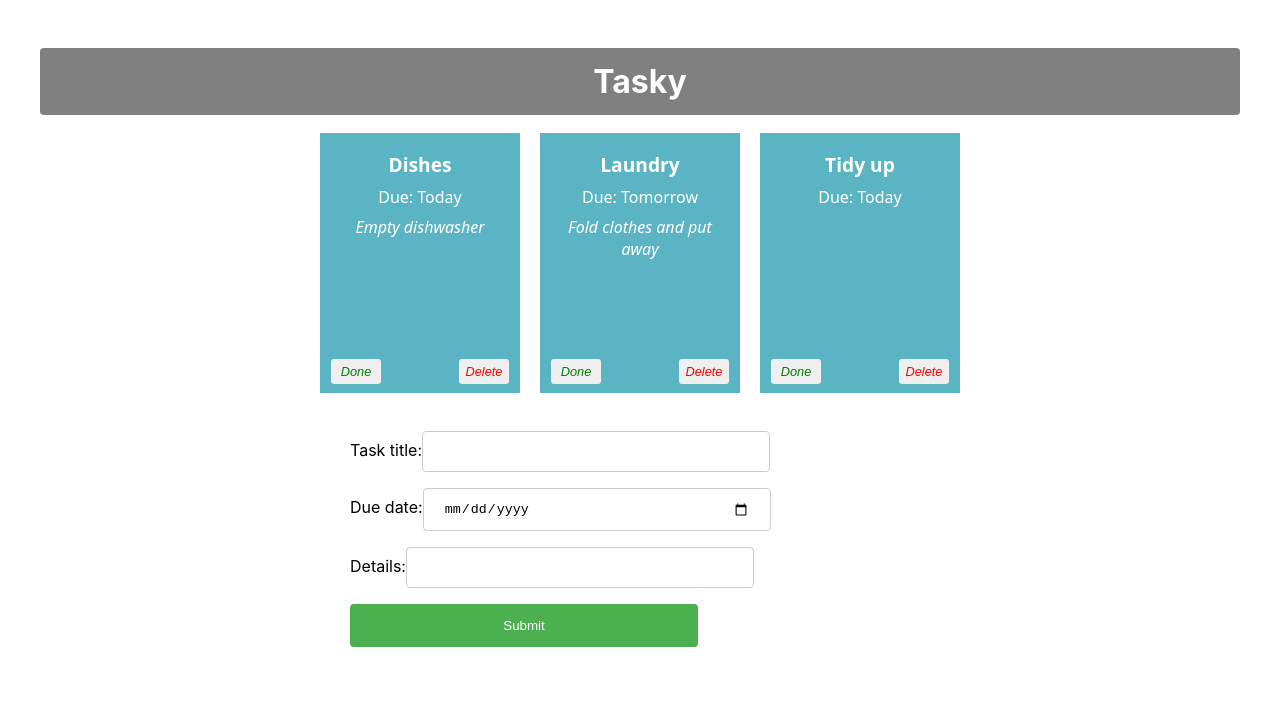
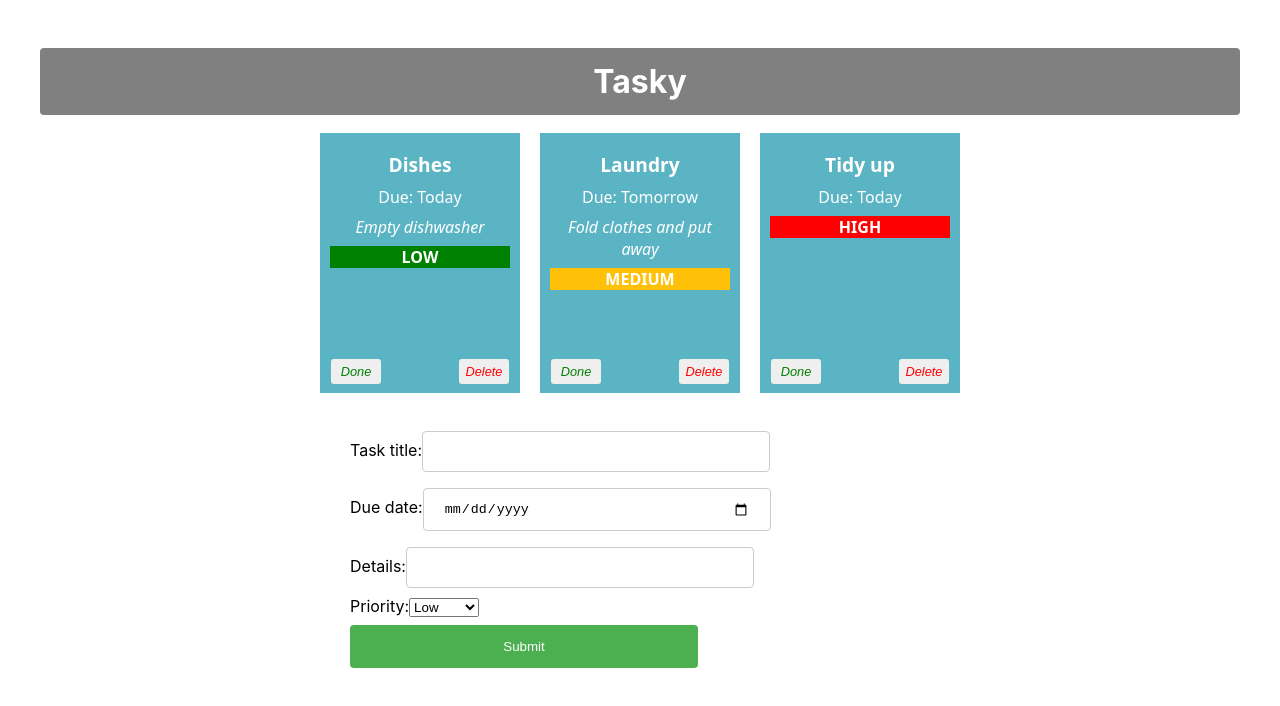
Before and after one commit to Ayo67/react-basics-labs, a React (Create React App) app in the folder tasky/: page / in a window 1280 px wide. Shown: the top 706 px of the page. Built offline with nearby package versions, Linux system fonts and the light colour scheme.

Commit message:
Tasky Lab 2 - Exercises done

```diff
--- a/tasky/src/App.css
+++ b/tasky/src/App.css
@@ -98,3 +98,21 @@ form {
   width: 50%;
   margin: auto;
 }
+
+/* Low priority: Greenish color */
+.card.low {
+  background-color: #5bb4c4;
+  border: 2px solid #2b8a87; /* Darker teal */
+}
+
+/* Medium priority: Yellow/orange */
+.card.medium {
+  background-color: #ffa94d;
+  border: 2px solid #ff8800; /* Darker orange */
+}
+
+/* High priority: Red */
+.card.high {
+  background-color: #ff6b6b;
+  border: 2px solid #d9534f; /* Darker red */
+}
--- a/tasky/src/App.js
+++ b/tasky/src/App.js
@@ -7,23 +7,23 @@ import { v4 as uuidv4} from 'uuid';
 function App() {
   const [ taskState, setTaskState ] = useState({
     tasks: [
-      { id: 1, title:"Dishes", description: "Empty dishwasher", deadline: "Today", done: false },
-      { id: 2, title: "Laundry", description: "Fold clothes and put away", deadline: "Tomorrow", done: false },
-      { id: 3, title: "Tidy up", deadline: "Today", done: false}
+      { id: 1, title:"Dishes", description: "Empty dishwasher", deadline: "Today", done: false, priority: "Low" },
+      { id: 2, title: "Laundry", description: "Fold clothes and put away", deadline: "Tomorrow", done: false,priority: "Medium" },
+      { id: 3, title: "Tidy up", deadline: "Today", done: false,priority: "High"}
     ]
   });
 
   const [ formState, setFormState ] = useState({
     title: "",
     description: "",
-    deadline: ""
+    deadline: "",
+    priority:"low"
   });
 
   const doneHandler = (taskIndex) => {
     const tasks = [...taskState.tasks];
     tasks[taskIndex].done = !tasks[taskIndex].done;
     setTaskState({tasks});
-    console.log(`${taskIndex} ${tasks[taskIndex].done}`);
   }
 
   const deleteHandler = (taskIndex) => {
@@ -72,6 +72,7 @@ function App() {
           title={task.title}
           description={task.description}
           deadline={task.deadline}
+          priority={task.priority}
           key={task.id}
           done={task.done}
           markDone={() => doneHandler(index)}
--- a/tasky/src/components/Form.js
+++ b/tasky/src/components/Form.js
@@ -19,8 +19,18 @@ const AddTaskForm = (props) => {
         Details:
         <input type="text" name="description" onChange={(event) => props.change(event)} />
     </label>
+    <br />
+    <label>
+          Priority:
+          <select name="priority" required onChange={(event) => props.change(event)} >
+            <option value="Low">Low</option>
+            <option value="Medium">Medium</option>
+            <option value="High">High</option>
+          </select>
+        </label>
+        <br />
         <input type="submit" value="Submit" />
-        </form>
+      </form>
     </div>
   )
 };
--- a/tasky/src/components/Task.js
+++ b/tasky/src/components/Task.js
@@ -2,16 +2,15 @@ import React from 'react';
 
 const Task = (props) => {
     return (
-
             <div className="card" style={{backgroundColor: props.done ? 'lightgrey' : '#5bb4c4'}}>
             <p className="title">{props.title}</p>
             <p>Due: {props.deadline}</p>
-            <p className="description">{props.description}
+            <p className="description">{props.description}</p>
+            <p className="priority" style={{ backgroundColor: props.priority === "Low" ? "green" : props.priority === "Medium" ? "#ffc107" : "red" }}><strong>{props.priority.toUpperCase()}</strong></p>
+
             <button onClick={props.markDone} className='doneButton'>Done</button>
             <button className='deleteButton' onClick={props.deleteTask}>Delete</button>
-            </p>
             </div>
-
-    )
+    );
 }
 export default Task;
```
